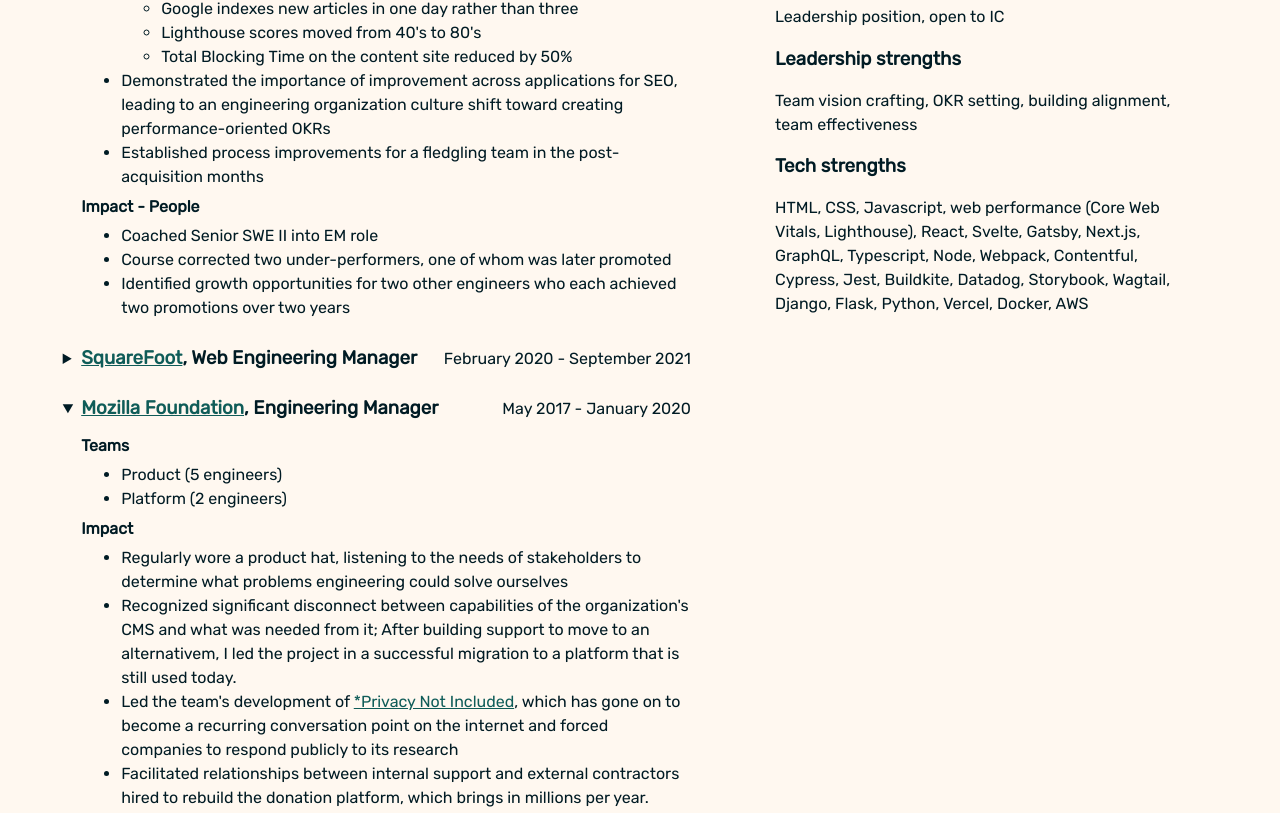
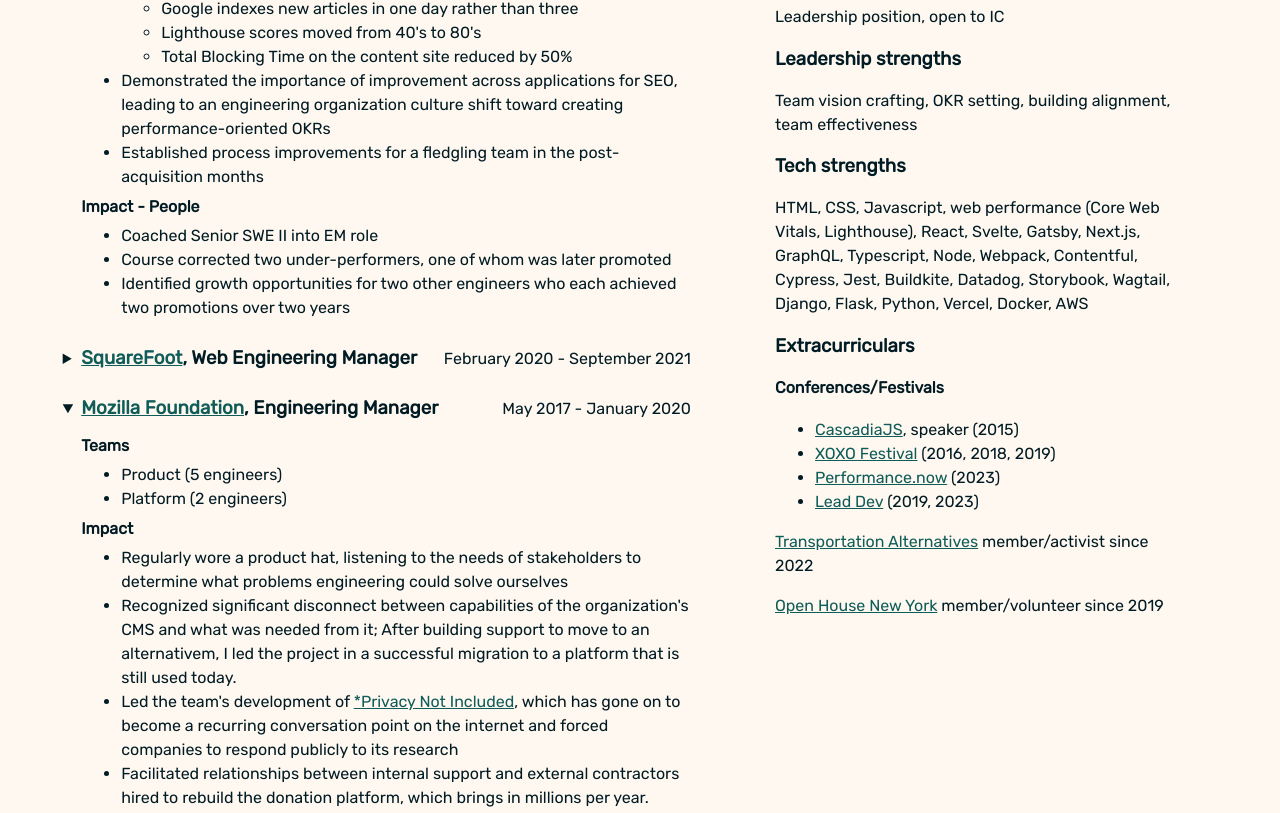
Before and after one commit to alanmoo/alanmoo-svelte, a SvelteKit app: page /resume in a window 1280 px wide. Shown: the part 541-1354 px from the top of the page. Built offline with nearby package versions, Linux system fonts and the light colour scheme.

Commit message:
Extracurriculars

```diff
--- a/src/routes/resume/+page.svelte
+++ b/src/routes/resume/+page.svelte
@@ -59,6 +59,18 @@
 				Next.js, GraphQL, Typescript, Node, Webpack, Contentful, Cypress, Jest, Buildkite, Datadog,
 				Storybook, Wagtail, Django, Flask, Python, Vercel, Docker, AWS
 			</p>
+			<h3>Extracurriculars</h3>
+			<h4>Conferences/Festivals</h4>
+			<ul>
+				<li><a href="https://cascadiajs.com/">CascadiaJS</a>, speaker (2015)</li>
+				<li><a href="https://xoxofest.com/">XOXO Festival</a> (2016, 2018, 2019)</li>
+				<li><a href="https://perfnow.nl/">Performance.now</a> (2023)</li>
+				<li><a href="https://leaddev.com/">Lead Dev</a> (2019, 2023)</li>
+			</ul>
+			<p>
+				<a href="https://transalt.org/">Transportation Alternatives</a> member/activist since 2022
+			</p>
+			<p><a href="https://ohny.org">Open House New York</a> member/volunteer since 2019</p>
 		</section>
 		<section class="roles">
 			<h2>Work Experience</h2>
```
